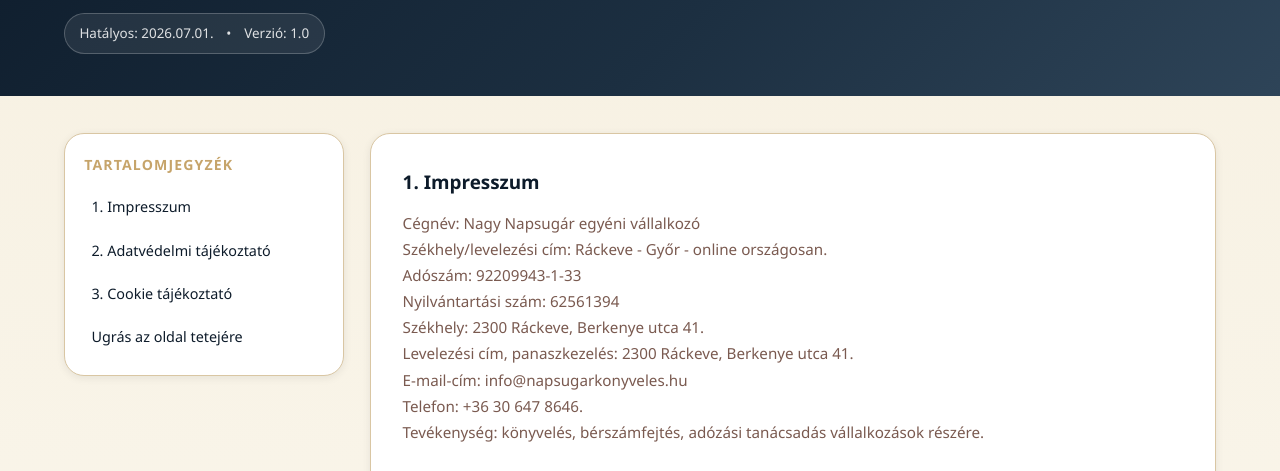
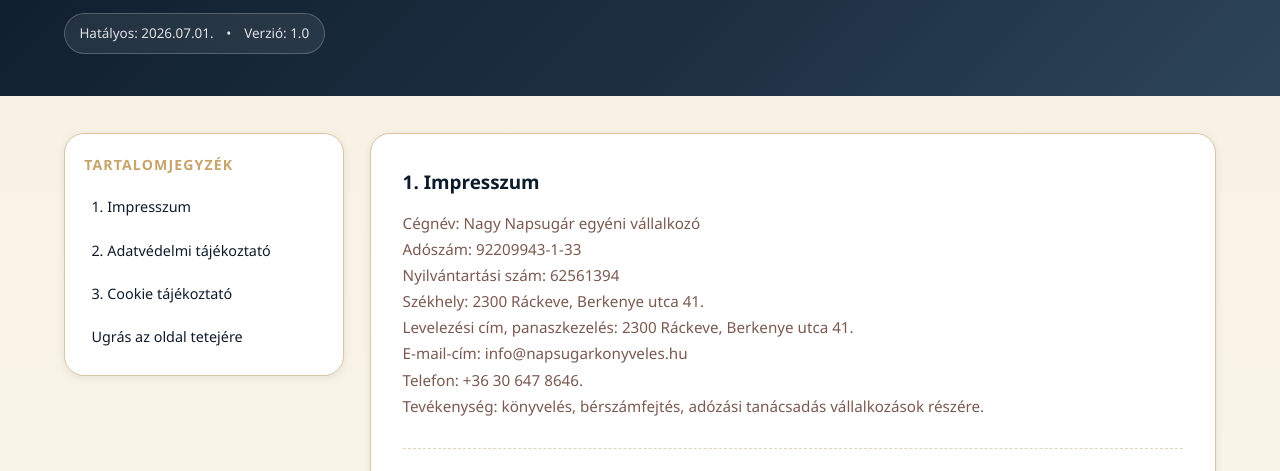
Before and after one commit to kzoli39/napsugarkonyveles, a plain HTML site: page aszf.html in a window 1280 px wide. Shown: the part 323-794 px from the top of the page. Drawn offline with Linux system fonts and the light colour scheme.

Commit message:
impress change

```diff
--- a/aszf.html
+++ b/aszf.html
@@ -72,7 +72,6 @@
           <h3>1. Impresszum</h3>
           <p>
             Cégnév: Nagy Napsugár egyéni vállalkozó<br>
-            Székhely/levelezési cím: Ráckeve - Győr - online országosan.<br>
             Adószám: 92209943-1-33<br>
             Nyilvántartási szám: 62561394<br>
             Székhely: 2300 Ráckeve, Berkenye utca 41.<br>
```
